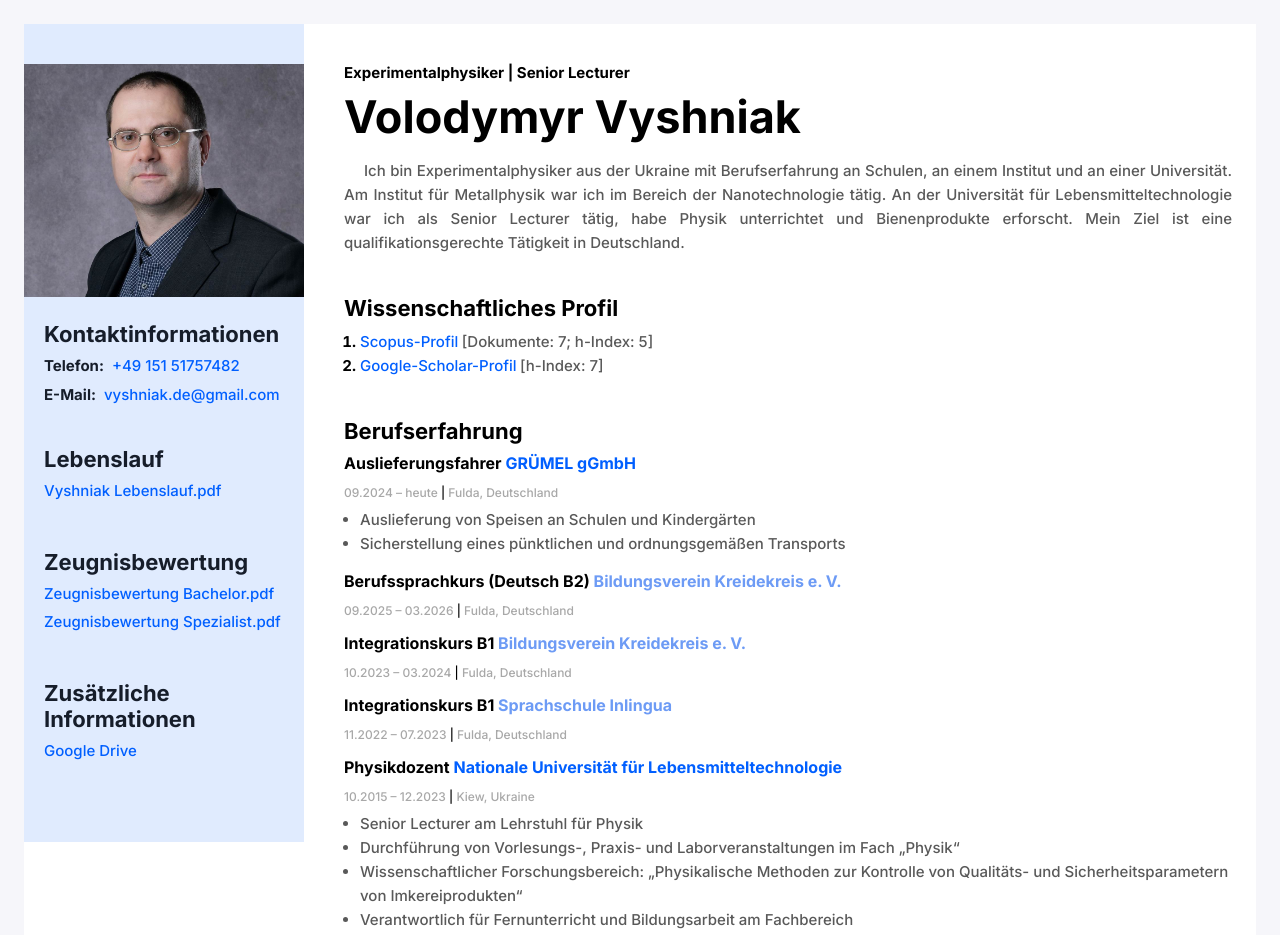
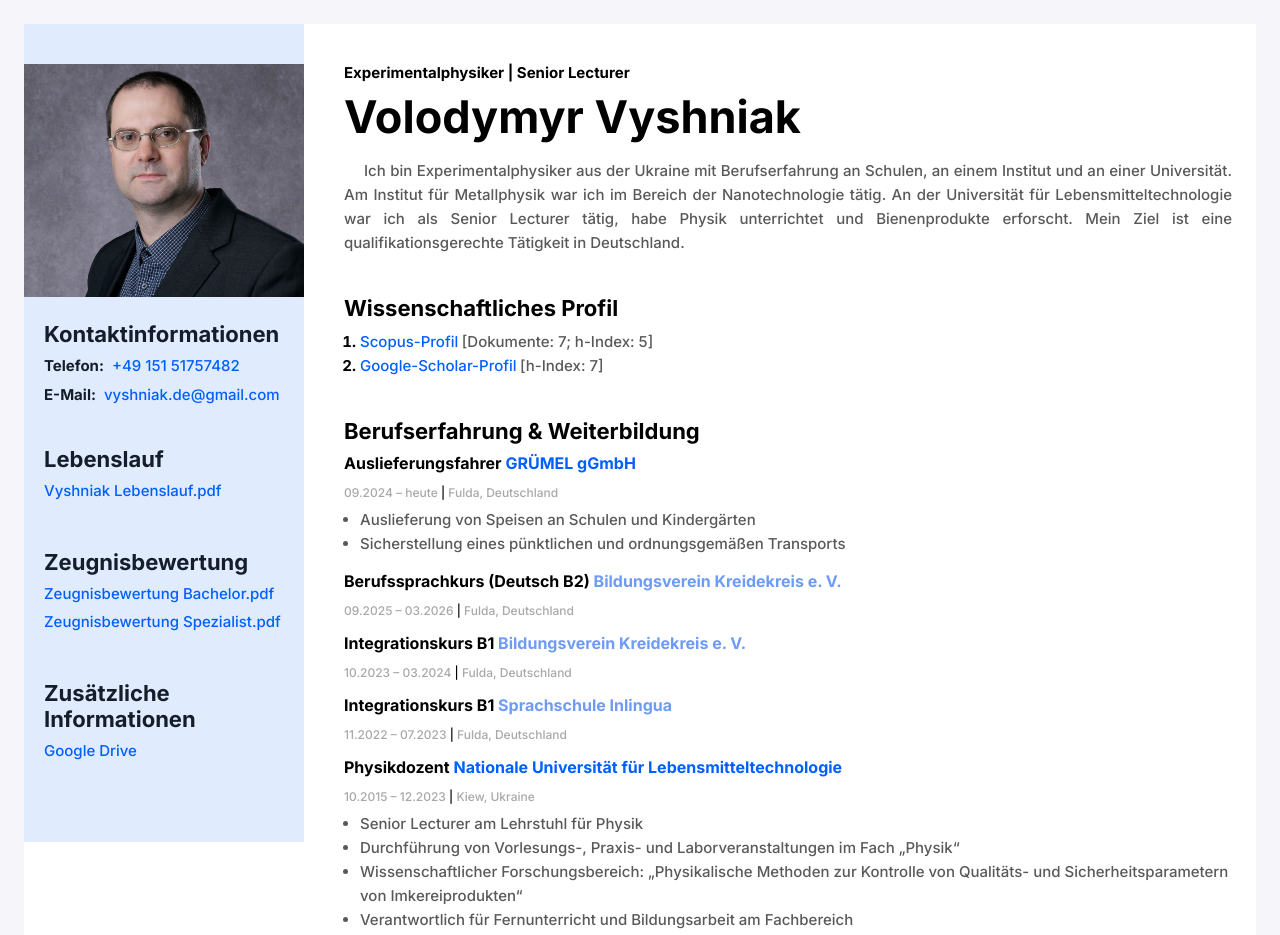
Before and after one commit to Vyshniak-Volodymyr/Lebenslauf, a plain HTML site: page index.html in a window 1280 px wide. Shown: the top 935 px of the page. Drawn offline with Linux system fonts and the light colour scheme.

Commit message:
Berufserfahrung & Weiterbildung
Berufserfahrung & Weiterbildung

```diff
--- a/index.html
+++ b/index.html
@@ -73,7 +73,7 @@
         </div>
 
         <!-- Work experience -->
-        <h3 class="work-experience-title">Berufserfahrung</h3>
+        <h3 class="work-experience-title">Berufserfahrung & Weiterbildung</h3>
 
         <!-- Company A -->
         <div class="work-experience-container">
```
Also changed, not shown: 2 other files.
